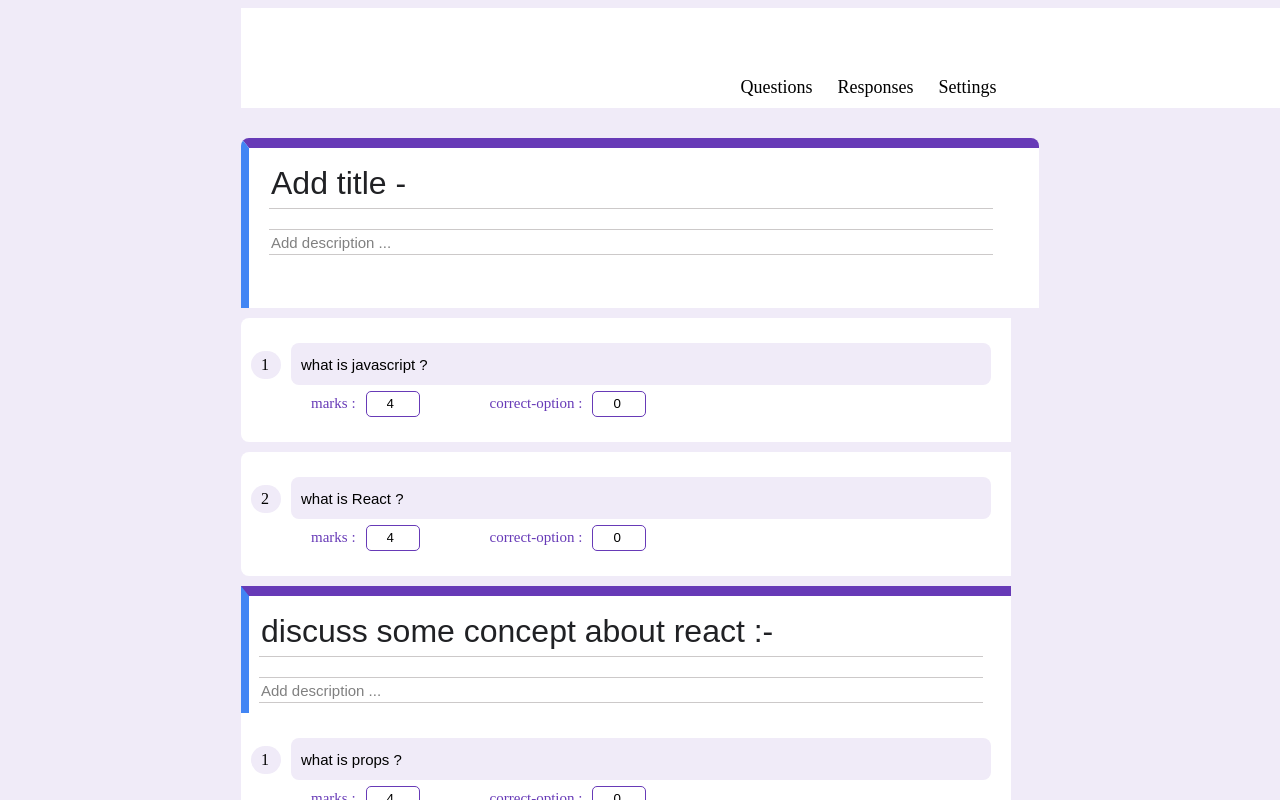
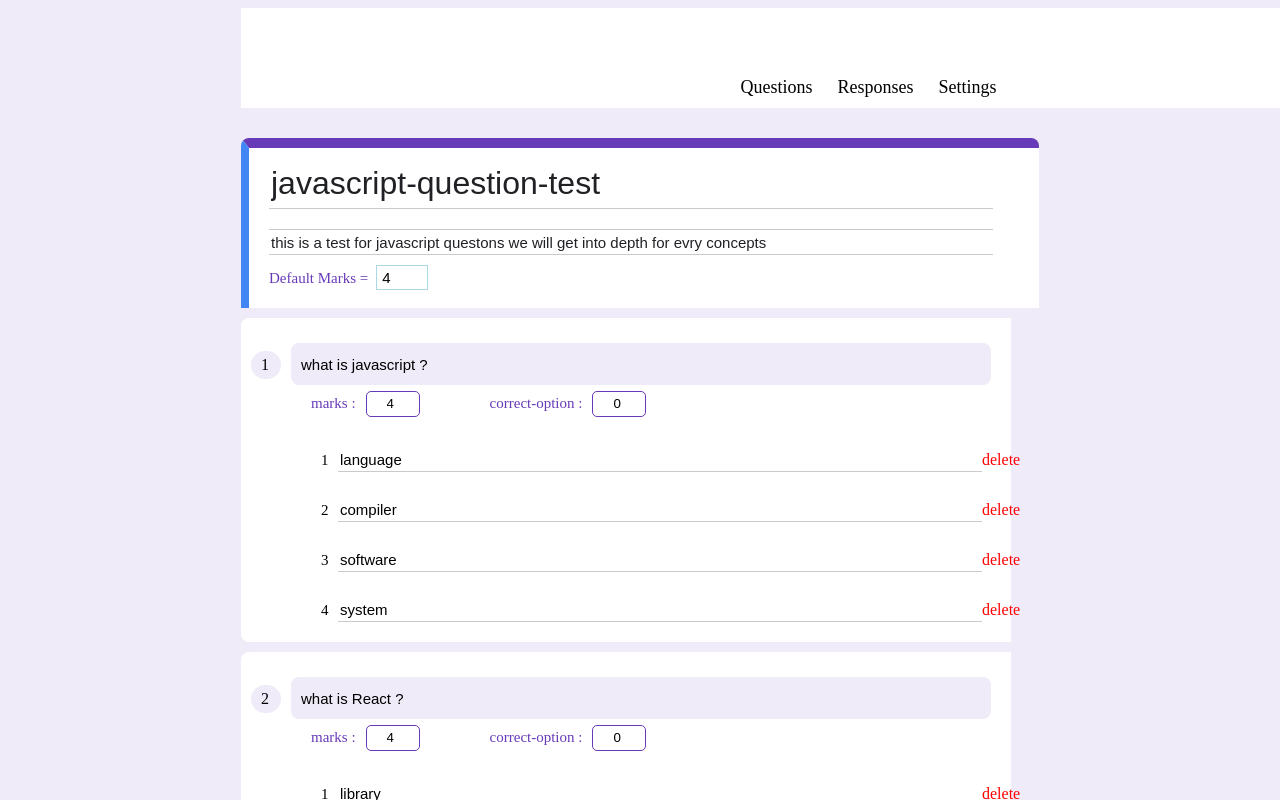
Before and after one commit to harshitj100/test-conduction, a React (Create React App) app: page / in a window 1280 px wide. Shown: the top 800 px of the page. Built offline with nearby package versions, Linux system fonts and the light colour scheme.

Commit message:
displaying options and organising the work

```diff
--- a/src/App.css
+++ b/src/App.css
@@ -54,6 +54,9 @@ body{
   border: none;
   border-bottom: 1px solid rgb(204, 201, 201);
 }
+.title-description-text-container{
+  margin-bottom: 10px;
+}
 .title-description-text,.section-description-text{
   color: rgb(32, 33, 36);
   display: block;
@@ -72,12 +75,14 @@ body{
 .section-description-text:focus{
   border-top: none;
 }
-.default-marks-text{
+.title-default-marks-text{
   display: inline-block;
   font-size: 15px;
   font-weight: 400;
+  font-family: cursive;
+  color: #673AB7;
 }
-.default-marks{
+.title-default-marks{
   border: 1px solid lightblue;
   padding: 3px 5px 3px 5px;
   width: 40px;
--- a/src/components/Main.js
+++ b/src/components/Main.js
@@ -1,6 +1,6 @@
 import React from 'react'
 import TittleComponent from './main/TittleComponent'
-import Questions from './main/Questions'
+import Questions from './main/question_display/Questions'
 import { useState } from 'react'
 
 const Main = () => {
@@ -59,7 +59,7 @@ const Main = () => {
   ])
   return (
     <>
-      <TittleComponent />
+      <TittleComponent quizData = {quizData} />
       {questionsData.map((question , index) =>
         (<Questions key = {question.questionId} question = {question} index = {index}/>))}
 
--- a/src/components/main/Option.js
+++ /dev/null
@@ -1,11 +0,0 @@
-import React from 'react'
-
-const Option = ({options , index , questionId}) => {
-  return (
-    <div>
-
-    </div>
-  )
-}
-
-export default Option
--- a/src/components/main/TittleComponent.js
+++ b/src/components/main/TittleComponent.js
@@ -1,13 +1,17 @@
 import React from 'react'
 
-const TittleComponent = () => {
+const TittleComponent = ({quizData}) => {
   return (
     <div  className="title-container">
       <div  className="title-text-container">
-        <input type="text" value="Add title -"  className="title-text"/>
+        <input type="text" value={quizData.title} placeholder="Add Title -" className="title-text"/>
       </div>
       <div  className="title-description-text-container">
-        <input type="text" placeholder="Add description ..."  className="title-description-text"/>
+        <input type="text" value={quizData.description} placeholder="Add description ..."  className="title-description-text"/>
+      </div>
+      <div  className="default-marks-text-container">
+        <div className="title-default-marks-text">Default Marks = </div>
+        <input type="number" value={quizData.defaultMarks}  className="title-default-marks"/>
       </div>
     </div>
   );
--- a/src/components/main/Questions.js
+++ b/src/components/main/question_display/Questions.js
@@ -1,7 +1,7 @@
 import React from 'react';
 import { useState } from 'react';
 import Section from './Section';
-import Option from './Option';
+import Option from './option_display/Option';
 const Questions = ({question , index}) => {
   const isSection = typeof(question.questionId) === 'string' ? true : false ;
   const [optionData , setOptionData] = useState([{
@@ -48,8 +48,8 @@ const Questions = ({question , index}) => {
           </div>
         </div>
         <div className="option-text-container">
-          {optionData.filter((options , index) => {
-            <Option key = {options.optionsId} options = {options} index = {index} questionId ={question.questionId}/>})}
+          {optionData.map((option , index) => (
+            <Option key = {option.optionsId} option = {option} index = {index} questionId = {question.questionId}/>))}
         </div>
       </div>) :
       <div  className="section">
@@ -63,13 +63,9 @@ const Questions = ({question , index}) => {
           </div>
         </div>
         {question.sectionQuestion.map((subquestion , index) =>
-        (<Section key = {subquestion.questionId} subquestion = {subquestion} index = {index}/>))}
+        (<Section key = {subquestion.questionId} subquestion = {subquestion} index = {index} optionData = {optionData}/>))}
       </div>
     }
-
-      <div className="option-text-container">
-
-      </div>
     </div>
   )
 }
--- a/src/components/main/Section.js
+++ b/src/components/main/question_display/Section.js
@@ -1,6 +1,6 @@
 import React from 'react'
-
-const Section = ({subquestion , index}) => {
+import Option from './option_display/Option'
+const Section = ({subquestion , index , optionData}) => {
   // questionId : 3.1,
   //         questionText : "what is props ?",
   //         questionMarks : quizData.defaultMarks,
@@ -23,6 +23,10 @@ const Section = ({subquestion , index}) => {
             <input type="number" value = {subquestion.correctOptionIndex} className ="correct-option-input"/>
           </div>
         </div>
+        <div className="option-text-container">
+          {optionData.map((option , index) => (
+            <Option key = {option.optionsId} option = {option} index = {index} questionId = {subquestion.questionId}/>))}
+        </div>
       </div>
     </div>
   )
--- /dev/null
+++ b/src/components/main/question_display/option_display/Option.js
@@ -0,0 +1,15 @@
+import React from 'react'
+import SingleOption from './SingleOption.js'
+const Option = ({option , index , questionId}) => {
+  // optionsId : 1,
+  //     optionTexts : ['language' , 'compiler' , 'software' , 'system'],
+  //     correctOptionIndex : 0,
+  return (
+    <div>
+      {(option.optionsId === questionId) ? option.optionTexts.map((singleOptionText , index) =>
+         (<SingleOption singleOptionText = {singleOptionText} key = {index} index = {index} questionId = {questionId}/>)) : ''}
+    </div>
+  )
+}
+
+export default Option
--- /dev/null
+++ b/src/components/main/question_display/option_display/SingleOption.js
@@ -0,0 +1,16 @@
+import React from 'react'
+
+const SingleOption = ({singleOptionText , index}) => {
+  return (
+    <div className="option-text-container ">
+      <div className="option-index">{index+1}</div>
+      <input type="text" value={singleOptionText} placeholder="option-" className="option-text "/>
+
+      <div className="option-delete-btn">
+        delete
+      </div>
+    </div>
+  )
+}
+
+export default SingleOption
```
